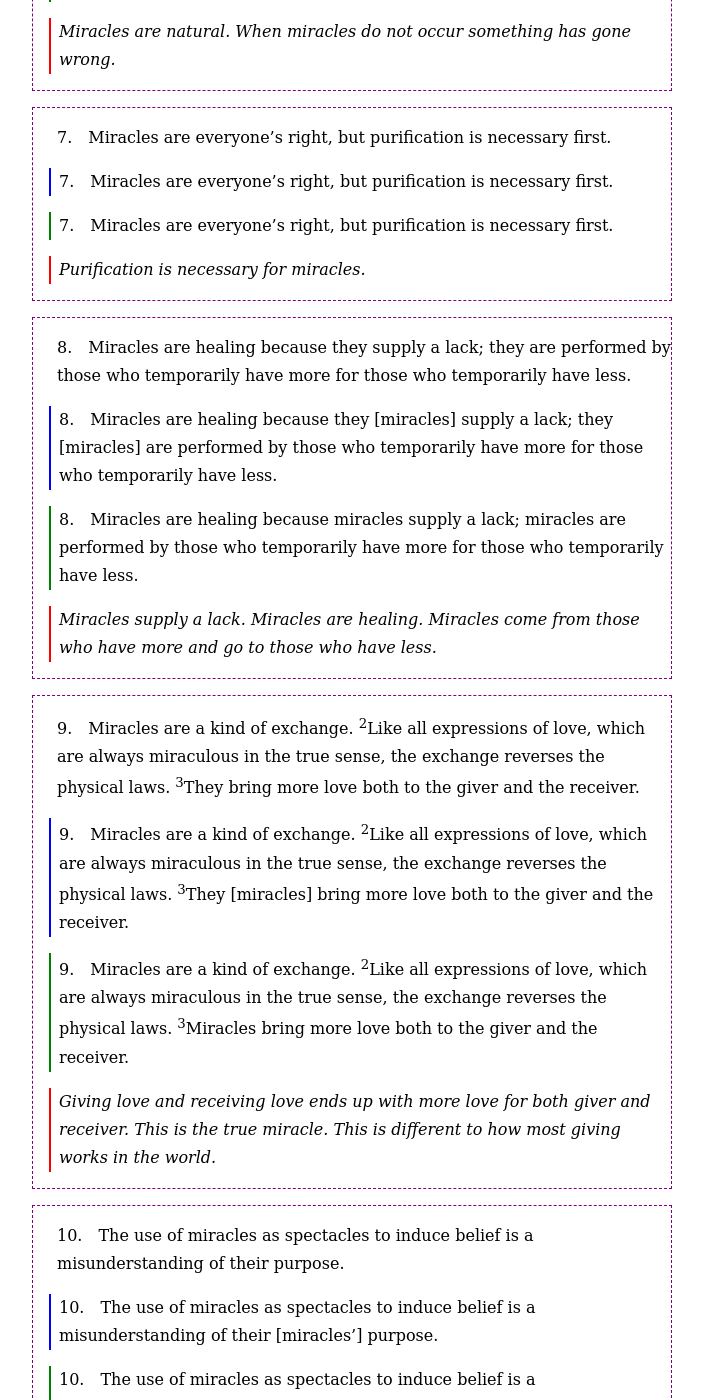
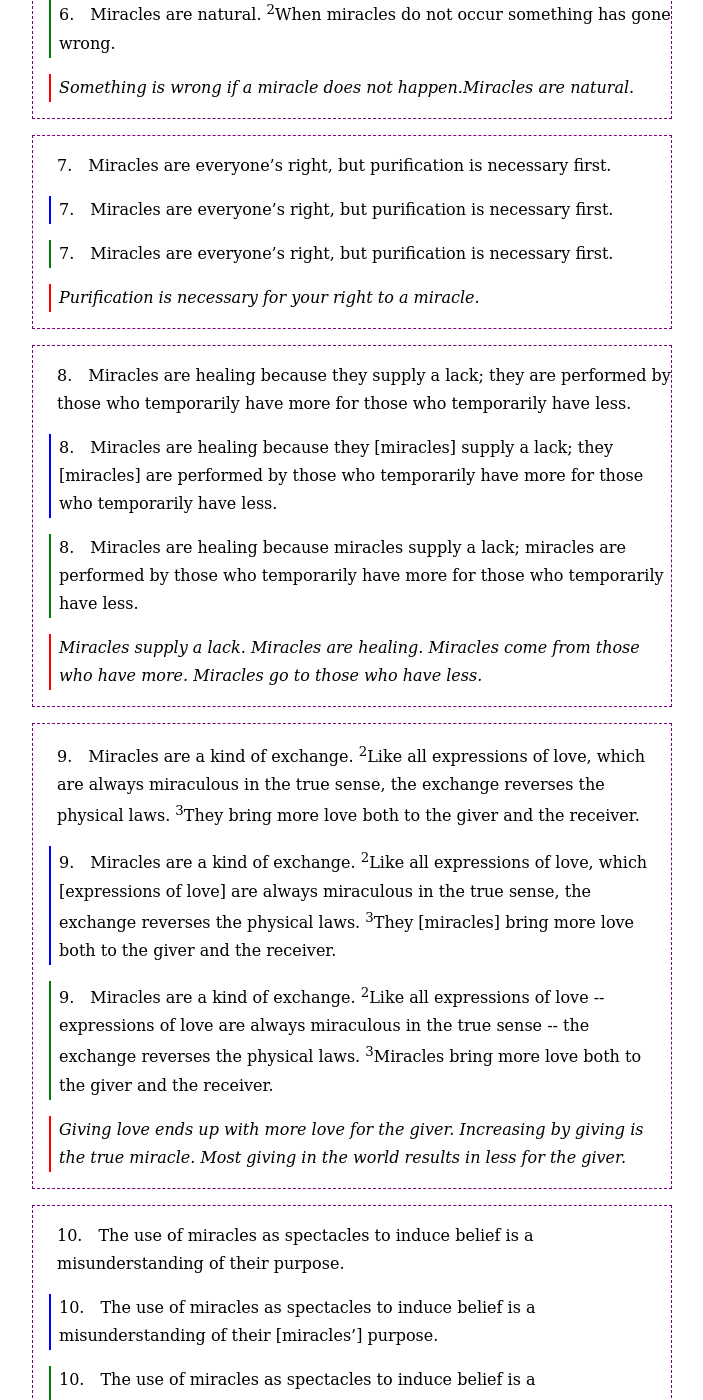
Before and after one commit to wdporter/acim, a Jekyll site: the page built from text/1/i/index.html, in a window 1280 px wide and 1400 px high, scrolled down 2354 px. Shown: the whole window, without its empty margins (288-991 px from the left). Built offline with Jekyll 4.4.1, drawn with Linux system fonts in a browser that asks for light colours; some of the changed text lies outside the part shown.

Commit message:
Misc. edits

```diff
--- a/text/1/i/index.html
+++ b/text/1/i/index.html
@@ -64,9 +64,9 @@ breadcrumbs: <a href="/">Home</a> <a href="/t">Text</a> <a href="/t/i">1. The Me
   <p class=substituted>
 		3.&emsp;Miracles occur naturally as expressions of love.
 		<sup>2</sup>The real miracle is the love that inspires miracles.
-		<sup>3</sup>In the sense of love inspiring miracles, everything that comes from love is a miracle.
+		<sup>3</sup>Love inspires miracles, so everything that comes from love is a miracle.
 	</p>
-  <p class=simplified>Love inspires miracles. Everything that comes from love is a miracle.</p>
+  <p class=simplified>Miracles are natural expressions of love. Love inspires miracles. Everything that comes from love is a miracle.</p>
 </div>
 
 <div class=paragraph id="p4">
@@ -78,7 +78,7 @@ breadcrumbs: <a href="/">Home</a> <a href="/t">Text</a> <a href="/t/i">1. The Me
 		<sup>3</sup>You will be told all you need to know.
 	</p>
   <p class=substituted>4.&emsp;All miracles mean life, and God is the Giver of life. <sup>2</sup>God’s Voice will direct you very specifically. <sup>3</sup>You will be told all you need to know.</p>
-  <p class=simplified>All miracles mean life. God is the Giver of life. God’s Voice will direct us. God will tell us all we need to know.</p>
+  <p class=simplified>All miracles mean life. God is the Giver of life. God’s Voice will direct you. God will tell you all you need to know.</p>
 </div>
 
 <div class=paragraph id="p5">
@@ -88,8 +88,11 @@ breadcrumbs: <a href="/">Home</a> <a href="/t">Text</a> <a href="/t/i">1. The Me
 		<sup>2</sup>They [miracles] should not be under conscious control.
 		<sup>3</sup>Consciously selected miracles can be misguided.
 	</p>
-  <p class=substituted>5.&emsp;Miracles are habits, and should be involuntary. <sup>2</sup>Miracles should not be under conscious control. <sup>3</sup>Consciously selected miracles can be misguided.</p>
-  <p class=simplified>Do not choose what miracle to do. Choosing can be misguided.</p>
+  <p class=substituted>5.&emsp;Miracles are habits, and should be involuntary.
+		<sup>2</sup>Miracles should not be under conscious control.
+		<sup>3</sup>Consciously selected miracles can be misguided.</p>
+
+  <p class=simplified>Let miracles become a habit. Do not choose what miracle to do. Choosing can be misguided.</p>
 </div>
 
 <div class=paragraph id="p6">
@@ -99,7 +102,7 @@ breadcrumbs: <a href="/">Home</a> <a href="/t">Text</a> <a href="/t/i">1. The Me
 		<sup>2</sup>When they [miracles] do not occur something has gone wrong.
 	</p>
   <p class=substituted>6.&emsp;Miracles are natural. <sup>2</sup>When miracles do not occur something has gone wrong.</p>
-  <p class=simplified>Miracles are natural. When miracles do not occur something has gone wrong.</p>
+  <p class=simplified>Something is wrong if a miracle does not happen.Miracles are natural.</p>
 </div>
 
 <div class=paragraph id="p7">
@@ -108,7 +111,7 @@ breadcrumbs: <a href="/">Home</a> <a href="/t">Text</a> <a href="/t/i">1. The Me
 		7.&emsp;Miracles are everyone’s right, but purification is necessary first.
 	</p>
   <p class=substituted>7.&emsp;Miracles are everyone’s right, but purification is necessary first.</p>
-  <p class=simplified>Purification is necessary for miracles.</p>
+  <p class=simplified>Purification is necessary for your right to a miracle.</p>
   <p class=commentary>Purification is … of our thoughts (C of A, p.8)</p>
 </div>
 
@@ -118,18 +121,18 @@ breadcrumbs: <a href="/">Home</a> <a href="/t">Text</a> <a href="/t/i">1. The Me
 		8.&emsp;Miracles are healing because they [miracles] supply a lack; they [miracles] are performed by those who temporarily have more for those who temporarily have less.
 	</p>
   <p class=substituted>8.&emsp;Miracles are healing because miracles supply a lack; miracles are performed by those who temporarily have more for those who temporarily have less.</p>
-  <p class=simplified>Miracles supply a lack. Miracles are healing. Miracles come from those who have more and go to those who have less.</p>
+  <p class=simplified>Miracles supply a lack. Miracles are healing. Miracles come from those who have more. Miracles go to those who have less.</p>
 </div>
 
 <div class=paragraph id="p9">
   <p class=fip>9.&emsp;Miracles are a kind of exchange. <sup>2</sup>Like all expressions of love, which are always miraculous in the true sense, the exchange reverses the physical laws. <sup>3</sup>They bring more love both to the giver and the receiver.</p>
   <p class=expanded>
 		9.&emsp;Miracles are a kind of exchange.
-		<sup>2</sup>Like all expressions of love, which are always miraculous in the true sense, the exchange reverses the physical laws.
+		<sup>2</sup>Like all expressions of love, which [expressions of love] are always miraculous in the true sense, the exchange reverses the physical laws.
 		<sup>3</sup>They [miracles] bring more love both to the giver and the receiver.
 	</p>
-  <p class=substituted>9.&emsp;Miracles are a kind of exchange. <sup>2</sup>Like all expressions of love, which are always miraculous in the true sense, the exchange reverses the physical laws. <sup>3</sup>Miracles bring more love both to the giver and the receiver.</p>
-  <p class=simplified>Giving love and receiving love ends up with more love for both giver and receiver. This is the true miracle. This is different to how most giving works in the world.</p>
+  <p class=substituted>9.&emsp;Miracles are a kind of exchange. <sup>2</sup>Like all expressions of love -- expressions of love are always miraculous in the true sense -- the exchange reverses the physical laws. <sup>3</sup>Miracles bring more love both to the giver and the receiver.</p>
+  <p class=simplified>Giving love ends up with more love for the giver. Increasing by giving is the true miracle. Most giving in the world results in less for the giver.</p>
 </div>
 
 <div class=paragraph id="p10">
@@ -138,7 +141,7 @@ breadcrumbs: <a href="/">Home</a> <a href="/t">Text</a> <a href="/t/i">1. The Me
 		10.&emsp;The use of miracles as spectacles to induce belief is a misunderstanding of their [miracles’] purpose.
 	</p>
 	<p class=substituted>10.&emsp;The use of miracles as spectacles to induce belief is a misunderstanding of miracles’ purpose.</p>
-	<p class=simplified>Miracles do not have the purpose of inducing belief.</p>
+	<p class=simplified>Miracles’ purpose is not to induce belief.</p>
 
 	<p class=commentary>…they must first <em>decide</em> to accept God’s word. Demanding an external sign as proof of God is really believing in magic, since we must instead choose the miracle that reflects ourinternal shift. … Thus Jesus taught elsewhere, “Why does this generation demand a sign? I tell you solemnly, no sign shall be given to this generation” (Mk 8:12). No sign will be given because it would not be the loving or helpful thing to do, re-inforcing, as it where, the belief in magic which ultimately re-inforces the belief in separation. (Wapnick, FAJ, p. 236–237.)
 </div>
```
